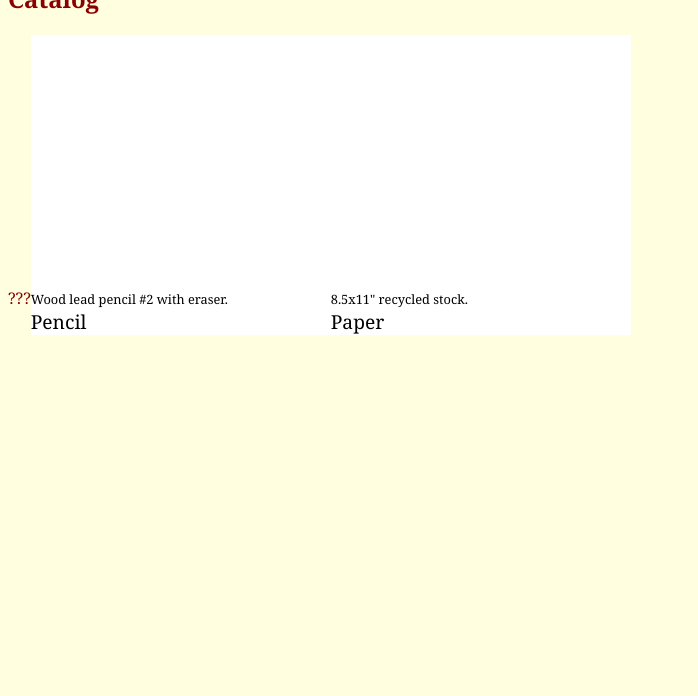
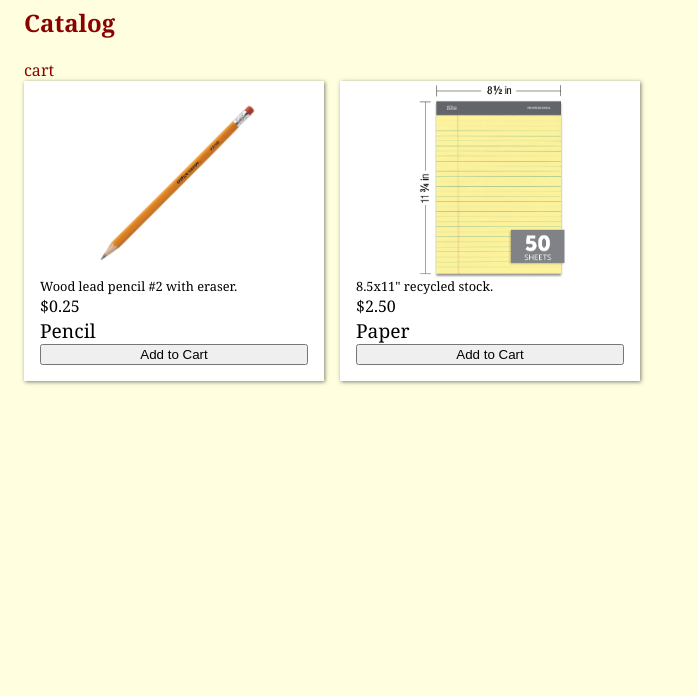
Before and after one commit to kevinelong/StoreSpring2024, a plain HTML site: page index.html in a window 1280 px wide. Shown: the part 104-800 px from the top of the page, without its empty margins (0-698 px from the left). Drawn offline with Linux system fonts and the light colour scheme.

Commit message:
begin cart

```diff
--- a/index.html
+++ b/index.html
@@ -10,6 +10,7 @@
 <body>
     <h1>Store</h1>
     <h2>Catalog</h2>
+    <div id="cart">cart</div>
     <div id="products">?</div>
 </body>
 </html>
--- a/scripts/main.js
+++ b/scripts/main.js
@@ -11,12 +11,35 @@ function getTitle(name){
     div.innerText = name;
     return div;
 }
+function getPrice(amount){
+    const div = document.createElement("div");
+    div.classList.add("amount");
+    div.innerText = "$" + amount.toFixed(2);
+    return div;
+}
 
+function getImages(images){
+    const img = document.createElement("img");
+    img.classList.add("image");
+    const image = images[0]; //Use First. TODO find and use "default"
+    img.src = image.path;
+    img.alt = image.name;
+    return img;
+}
+function getBuyButton(product){
+    const button = document.createElement("button");
+    button.classList.add("btn");
+    button.innerText = "Add to Cart"
+    button.dataset.product = encodeURI(JSON.stringify(product));
+    return button;
+}
 function getProduct(product){
     const div = document.createElement("div");
     div.classList.add("card");
+    div.appendChild(getBuyButton(product));
     div.appendChild(getTitle(product.name));
-    // div.appendChild(getImages(product.images));
+    div.appendChild(getPrice(product.price));
+    div.appendChild(getImages(product.images));
     div.appendChild(getDescription(product.desc));
     return div;
 }
@@ -24,11 +47,10 @@ function getProduct(product){
 
 document.addEventListener("DOMContentLoaded", async e=>{
 
-    products.innerHTML = "???";
+    products.innerHTML = "";
 
     const response = await fetch("./data/products.json");//GET
     const data = await response.json();
     data.forEach(p => products.appendChild(getProduct(p)));
 
-
 });//end loaded
--- a/styles/main.css
+++ b/styles/main.css
@@ -1,8 +1,14 @@
+*{
+    box-sizing: border-box;
+}
+
 body{
     font-family: Cambria, Cochin, Georgia, Times, 'Times New Roman', serif;
     background-color: lightyellow;
     color: darkred;
+    padding: 1rem;
 }
+
 
 .card{
     background-color: white;
@@ -11,10 +17,27 @@ body{
     width: 300px;
     display: inline-flex;
     flex-direction: column-reverse;
+    margin: 0 1rem 1rem 0;
+    box-shadow: 1px 1px 4px rgba(0,0,0, 0.5);
+    padding: 1rem;
+    position: relative;
 }
+
 .card .desc{
     font-size: 0.8rem;
 }
+
 .card .title{
     font-size: 1.2rem;
 }
+
+.card img.image{
+    position: absolute;
+    left: 0;
+    right:0;
+    top: 0;
+    height: 200px;
+    width: 300px;
+    background-color: white;
+    object-fit: contain;
+}
```
Also changed, not shown: images/paper.png (added), images/pencil.png (added).
